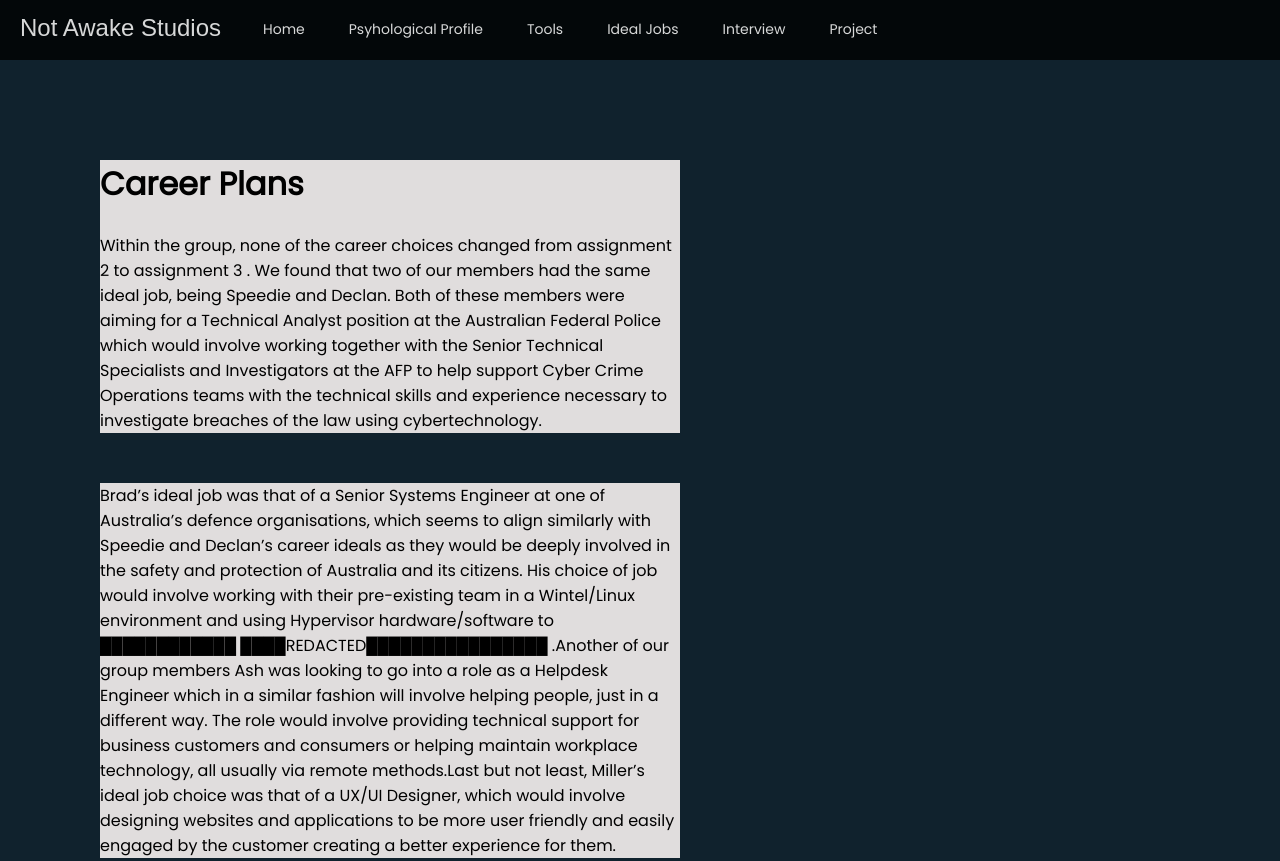
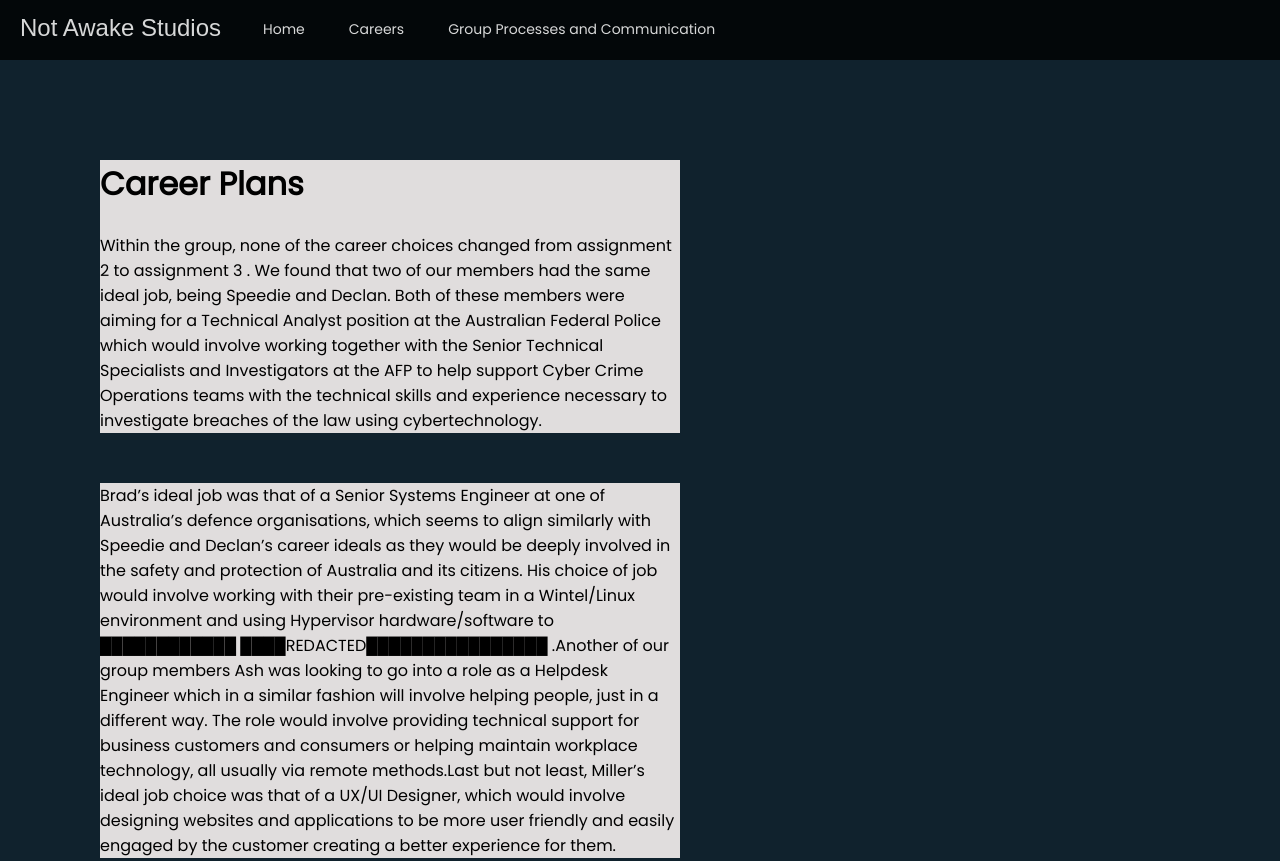
Before and after one commit to QuantuMelon/NotAwakeStudios, a plain HTML site: page idealjobs.html in a window 1280 px wide. Shown: the top 861 px of the page. Drawn offline with Linux system fonts and the light colour scheme.

Commit message:
Update idealjobs.html

```diff
--- a/idealjobs.html
+++ b/idealjobs.html
@@ -11,11 +11,8 @@
             <p>Not Awake Studios</p>
                 <ul>
                     <li><a href="index.html">Home</a></li>
-                    <li><a href="psyhoprofile.html">Psyhological Profile</a></li>
-                    <li><a href="tools.html">Tools</a></li>
-                    <li><a href="idealjobs.html">Ideal Jobs</a></li>
-                    <li><a href="itinterview.html">Interview</a></li>
-                    <li><a href="project.html">Project</a></li>
+                    <li><a href="careers.html">Careers</a></li>
+                    <li><a href="comms.html">Group Processes and Communication</a></li>
 
                 </ul>
         </nav>
```
